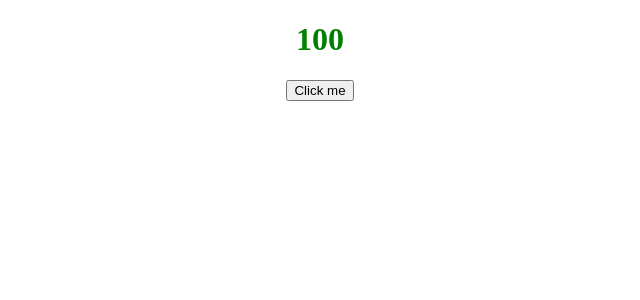
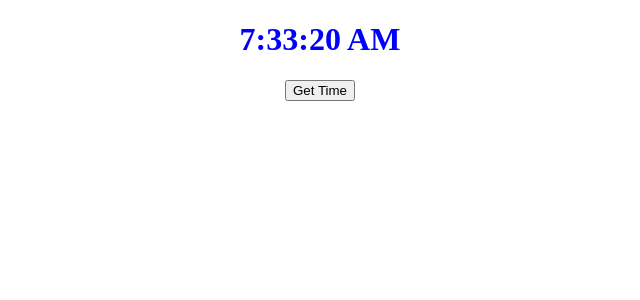
Before and after one commit to robinc2402/learn-react, a React (Create React App) app: page / in a window 1280 px wide. Shown: the top 300 px of the page, without its empty margins (320-960 px from the left). Built offline with nearby package versions, Linux system fonts and the light colour scheme.

Commit message:
Latest time using useState

```diff
--- /dev/null
+++ b/src/clickme/App.jsx
@@ -0,0 +1,20 @@
+import React, { useState } from "react";
+
+const App = () => {
+  const [count, setCount] = useState(100);
+
+  const Incme = () => {
+    setCount(count - 1);
+  };
+
+  return (
+    <>
+      <div style={{ textAlign: "center", color: "green" }}>
+        <h1>{count}</h1>
+        <button onClick={Incme}>Click me</button>
+      </div>
+    </>
+  );
+};
+
+export default App;
--- /dev/null
+++ b/src/gettime/App.jsx
@@ -0,0 +1,23 @@
+import React, { useState } from "react";
+
+const App = () => {
+  let newTime = new Date().toLocaleTimeString();
+
+  const [currentTime, setTime] = useState(newTime);
+
+  const getTime = () => {
+    let newTime = new Date().toLocaleTimeString();
+    setTime(newTime);
+  };
+
+  return (
+    <>
+      <div style={{ textAlign: "center", color: "blue" }}>
+        <h1 className="time">{currentTime}</h1>
+        <button onClick={getTime}>Get Time</button>
+      </div>
+    </>
+  );
+};
+
+export default App;
--- a/src/index.js
+++ b/src/index.js
@@ -1,10 +1,5 @@
 import React from "react";
 import ReactDOM from "react-dom";
-import App from "./App";
+import App from "./gettime/App";
 
-ReactDOM.render(
-  <>
-    <App />
-  </>,
-  document.getElementById("root")
-);
+ReactDOM.render(<App />, document.getElementById("root"));
```
